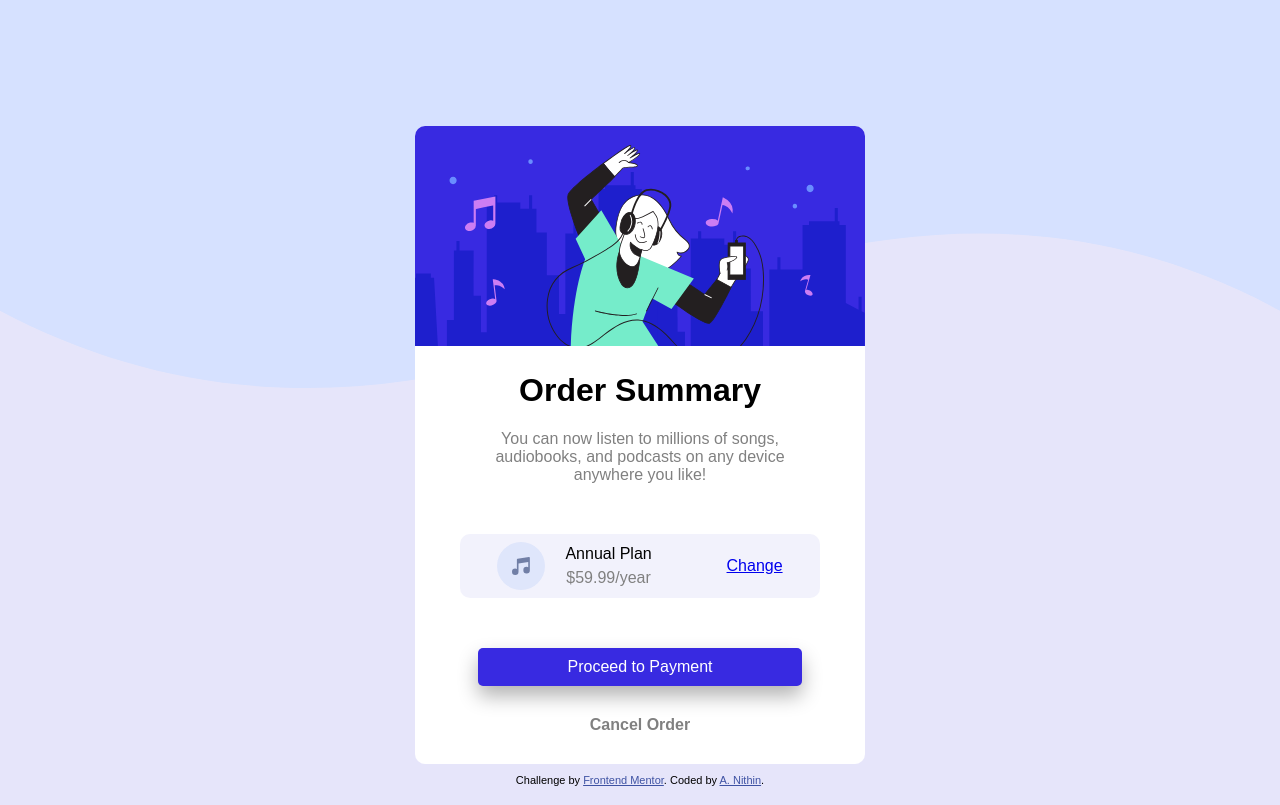
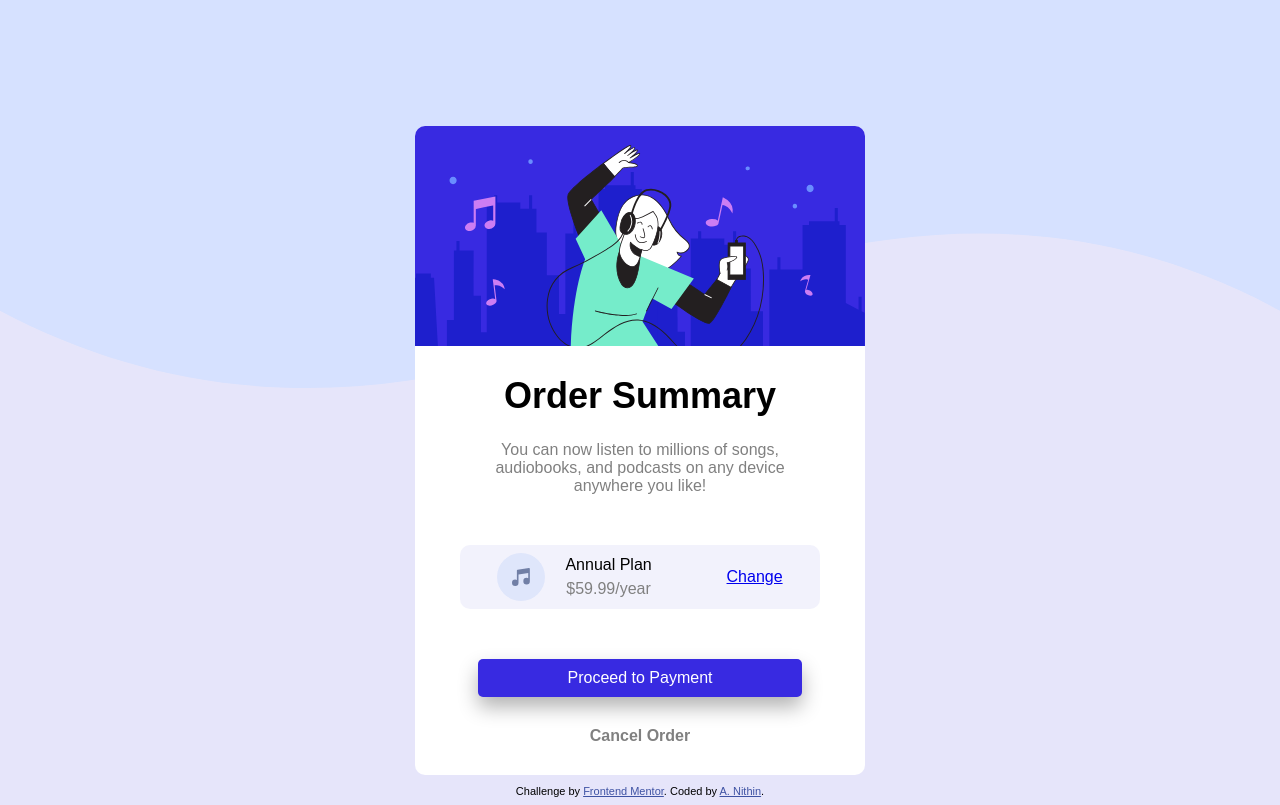
Before and after one commit to NITHIN06/Order-summary-component, a plain HTML site: page index.html in a window 1280 px wide. Drawn offline with Linux system fonts and the light colour scheme.

Commit message:
Update style.css

```diff
--- a/style.css
+++ b/style.css
@@ -21,9 +21,13 @@ body{
 .top-img{
     border-radius: 10px 10px 0 0;
 }
+h1{
+    font-size: 2.25rem;
+}
 .desc{
     width: 80%;
     margin: 10px auto;
+    font-size: 1rem;
 }
 .bar{
     display: flex;
```
